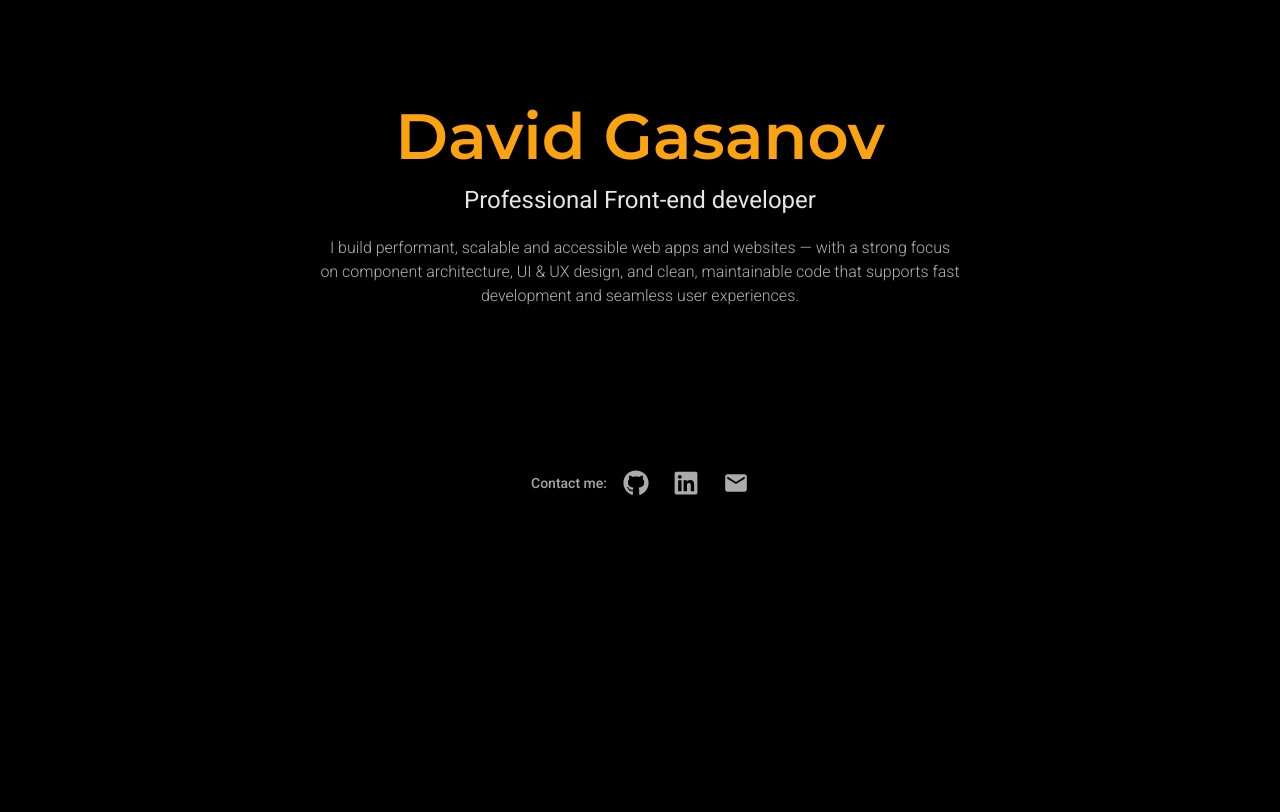
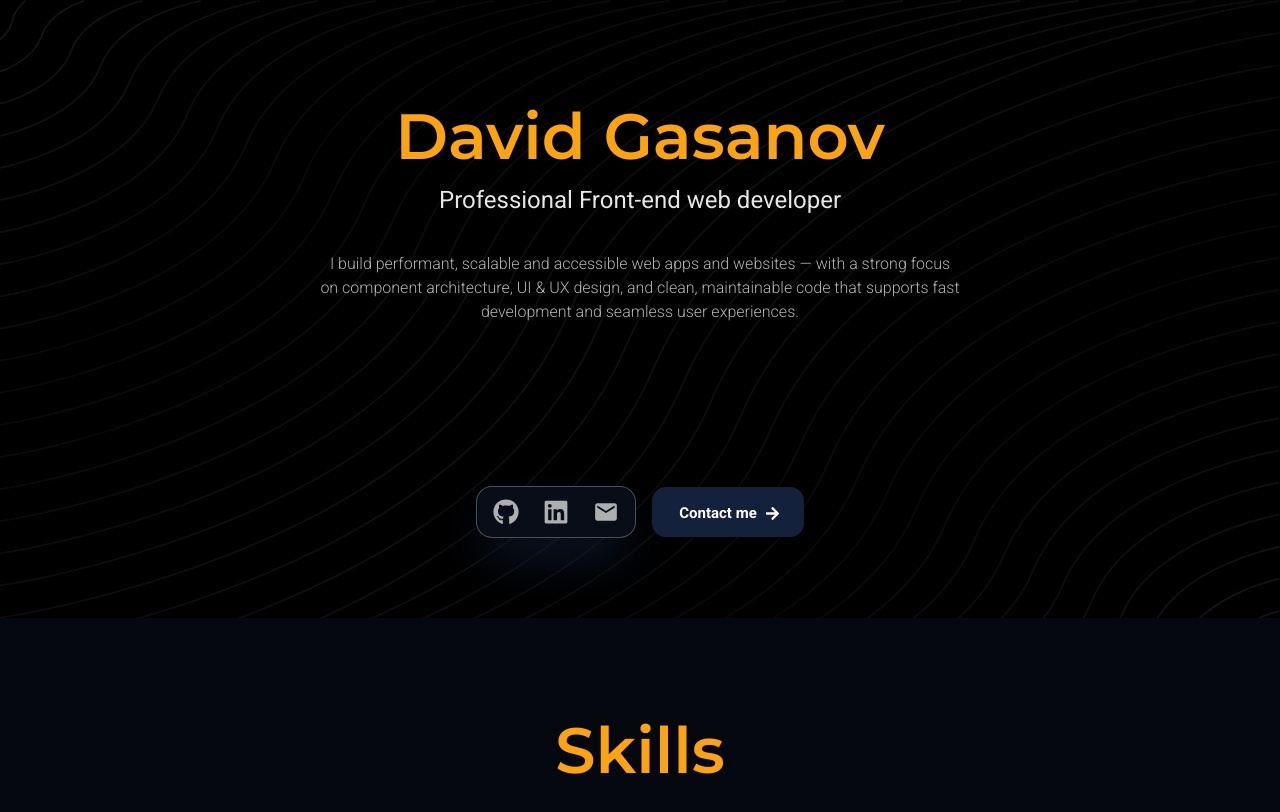
Before and after one commit to davidGasanov/portfolio-website, a React (Vite) app: page / in a window 1280 px wide. Shown: the top 812 px of the page. Built offline with nearby package versions, Linux system fonts and the light colour scheme.

Commit message:
visual enhancements

```diff
--- a/package.json
+++ b/package.json
@@ -15,6 +15,7 @@
     "react-dom": "^19.1.1",
     "react-icons": "^5.5.0",
     "tailwind-merge": "^3.3.1",
+    "tailwind-variants": "^3.1.1",
     "tailwindcss": "^4.1.15"
   },
   "devDependencies": {
--- a/src/App.tsx
+++ b/src/App.tsx
@@ -1,12 +1,14 @@
 import MainLayout from "./layout";
 import "./main.css";
 import LandingSection from "./sections/landing";
+import SkillsSection from "./sections/skills";
 
 function App() {
   return (
     <>
       <MainLayout>
         <LandingSection />
+        <SkillsSection />
       </MainLayout>
     </>
   );
--- /dev/null
+++ b/src/components/button.tsx
@@ -0,0 +1,31 @@
+import { twMerge } from "tailwind-merge";
+import { tv } from "tailwind-variants";
+
+type ButtonProps = React.ButtonHTMLAttributes<HTMLButtonElement> & {
+  variant?: "primary" | "secondary-light" | "secondary-dark";
+};
+
+const Button = ({ variant = "primary", className, ...props }: ButtonProps) => {
+  const button = tv({
+    base: "pt-4 pr-[24px] pb-[14px] pl-[27px] transition-all duration-200 ease-in-out rounded-[14px] font-bold cursor-pointer disabled:cursor-default disabled:hover-none text-[15px] font-roboto leading-snug disabled:opacity-50",
+    variants: {
+      variant: {
+        // Priamary
+        primary:
+          "bg-dark-secondary text-light-secondary hover:bg-primary hover:text-dark-primary disabled:hover:bg-dark-secondary",
+        //   Secondary (Light)
+        "secondary-light":
+          "bg-mirage-blue text-water-white border border-water-white hover:bg-water-white hover:text-mirage-blue disabled:hover:bg-mirage-blue disabled:hover:text-water-white",
+        //   Secondary (Dark)
+        "secondary-dark":
+          "bg-none text-san-juan-blue border border-san-juan-blue hover:bg-san-juan-blue hover:text-water-white disabled:hover:bg-san-juan-blue disabled:hover:text-water-white",
+      },
+    },
+  });
+
+  return (
+    <button className={twMerge(button({ variant }), className)} {...props} />
+  );
+};
+
+export default Button;
--- a/src/layout/index.tsx
+++ b/src/layout/index.tsx
@@ -1,7 +1,7 @@
 import type React from "react";
 
 const MainLayout = ({ children }: { children: React.ReactNode }) => {
-  return <main className="overflow-x-hidden">{children}</main>;
+  return <main className="overflow-x-hidden overflow-y-clip">{children}</main>;
 };
 
 export default MainLayout;
--- a/src/main.css
+++ b/src/main.css
@@ -51,6 +51,48 @@
   line-height: 32px;
 }
 
+html {
+  overflow-x: hidden;
+}
+
 body {
   @apply font-roboto bg-dark-primary text-light-secondary min-w-screen min-h-screen;
 }
+
+.gradient {
+  position: relative;
+}
+
+.gradient::before,
+.gradient::after {
+  content: "";
+  position: absolute;
+  inset: 0;
+  background: linear-gradient(
+    140deg,
+    rgba(0, 0, 0, 0.1) 0%,
+    rgba(0, 0, 0, 0.6) 25%,
+    rgba(0, 0, 0, 0.30) 50%,
+    rgba(0, 0, 0, 0.6) 75%,
+    rgba(0, 0, 0, 0.1) 100%
+  );
+}
+
+.gradient::after {
+  opacity: 0;
+  animation: fade 3s ease-in-out infinite alternate;
+  background: linear-gradient(
+    140deg,
+    rgba(0, 0, 0, 1) 0%,
+    rgba(0, 0, 0, 0.2) 25%,
+    rgba(0, 0, 0, 0.8) 50%,
+    rgba(0, 0, 0, 0.2) 75%,
+    rgba(0, 0, 0, 1) 100%
+  );
+}
+
+@keyframes fade {
+  to {
+    opacity: 1;
+  }
+}
--- a/src/sections/landing/index.tsx
+++ b/src/sections/landing/index.tsx
@@ -1,18 +1,36 @@
+import { FaArrowRight } from "react-icons/fa";
+import Button from "../../components/button";
 import Container from "../../components/container";
 import Socials from "./socials";
 
 const LandingSection = () => {
   return (
-    <section className="w-full h-auto mt-[80px] md:mt-[100px]">
-      <Container>
+    <section className="w-full h-auto relative overflow-clip pb-20">
+      <div className="absolute top-0 left-0 -z-10 w-full h-full">
+        <div className="relative w-full h-full">
+          <img
+            alt="background image"
+            src="/background/wave-bg.svg"
+            className="opacity-10 object-cover absolute top-0 left-0"
+          />
+          <div
+            className="w-full h-full absolute top-0 left-0 gradient"
+            // style={{
+            //   background:
+            //     "linear-gradient(140deg,rgba(0, 0, 0, 0.1) 0%, rgba(0, 0, 0, 0.6) 25%, rgba(0, 0, 0, 0.25) 50%, rgba(0, 0, 0, 0.6) 75%, rgba(0, 0, 0, 0.1) 100%)",
+            // }}
+          />
+        </div>
+      </div>
+      <Container className="pt-20 md:pt-[100px]">
         <div className="flex flex-col gap-3 items-center text-center">
-          <h1 className="h1-small md:h1-large font-montserrat text-primary">
+          <h1 className="text-4xl md:h1-large font-bold font-montserrat text-primary">
             David Gasanov
           </h1>
-          <h2 className="h3-big text-2xl opacity-90">
-            Professional Front-end developer
+          <h2 className="text-md md:text-2xl opacity-90">
+            Professional Front-end web developer
           </h2>
-          <h3 className="opacity-70 font-light max-w-[640px] mt-2">
+          <h3 className="opacity-70 font-light max-w-[500px] xl:max-w-[640px] mt-4 xl:mt-6">
             I build performant, scalable and accessible web apps and websites —
             with a strong focus on component architecture, UI & UX design, and
             clean, maintainable code that supports fast development and seamless
@@ -20,9 +38,16 @@ const LandingSection = () => {
           </h3>
 
           {/* Contact */}
-          <div className="mt-[150px] flex items-center gap-4">
-            <p className="text-sm font-medium opacity-65">Contact me: </p>
-            <Socials />
+          <div className="w-full flex flex-col items-center gap-4 mt-[150px] md:w-auto md:flex-row">
+            <div className="bg-dark-primary">
+              <div className="w-full flex items-center justify-center gap-4 p-4 py-3 bg-dark-secondary/40 rounded-2xl border border-light-primary/30 shadow-2xl shadow-dark-secondary md:w-auto">
+                <Socials />
+              </div>
+            </div>
+            <Button className="w-full h-auto md:w-auto shrink-0 flex items-center gap-2 hover:gap-2.5 duration-200">
+              Contact me
+              <FaArrowRight />
+            </Button>
           </div>
         </div>
       </Container>
--- a/src/sections/landing/socials.tsx
+++ b/src/sections/landing/socials.tsx
@@ -22,7 +22,7 @@ const Socials = () => {
     <ul className="flex gap-6 list-none items-center">
       {socials.map(({ href, Icon }) => (
         <li>
-          <a href={href}>
+          <a href={href} target="_blank">
             <Icon
               size={26}
               className="text-light-primary opacity-75 hover:opacity-100 hover:text-primary transition-all duration-300 ease-in-out"
--- /dev/null
+++ b/src/sections/skills/index.tsx
@@ -0,0 +1,17 @@
+import Container from "../../components/container";
+
+const SkillsSection = () => {
+  return (
+    <section className="w-full min-h-screen bg-dark-secondary/25">
+      <Container className="pt-20 md:pt-24">
+        <div className="flex flex-col gap-3 items-center text-center">
+          <h1 className="text-4xl md:h1-large font-bold font-montserrat text-primary">
+            Skills
+          </h1>
+        </div>
+      </Container>
+    </section>
+  );
+};
+
+export default SkillsSection;
```
Also changed, not shown: public/background/wave-bg.svg (added), 1 other file (tests, documents, lock files or other folders).
